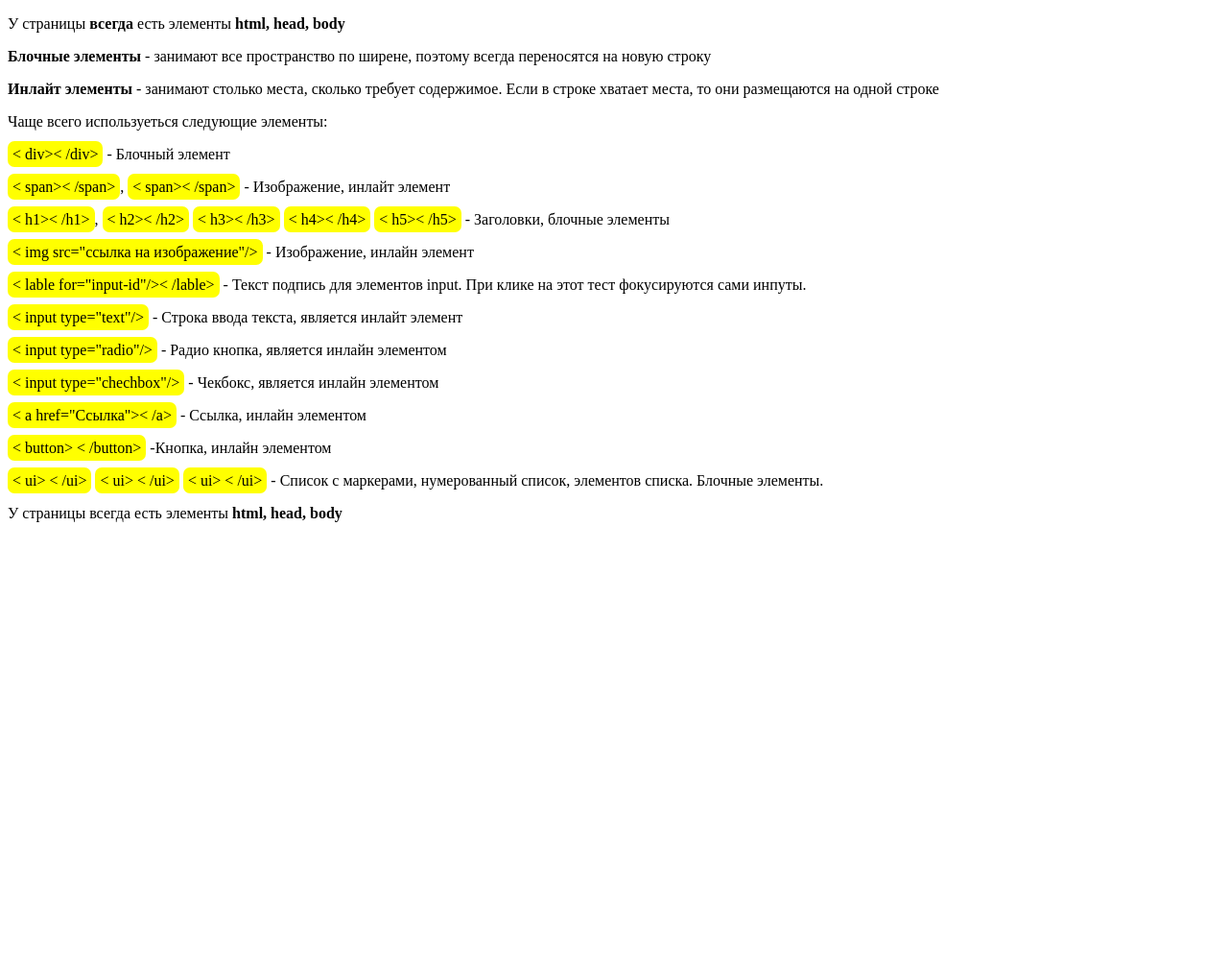
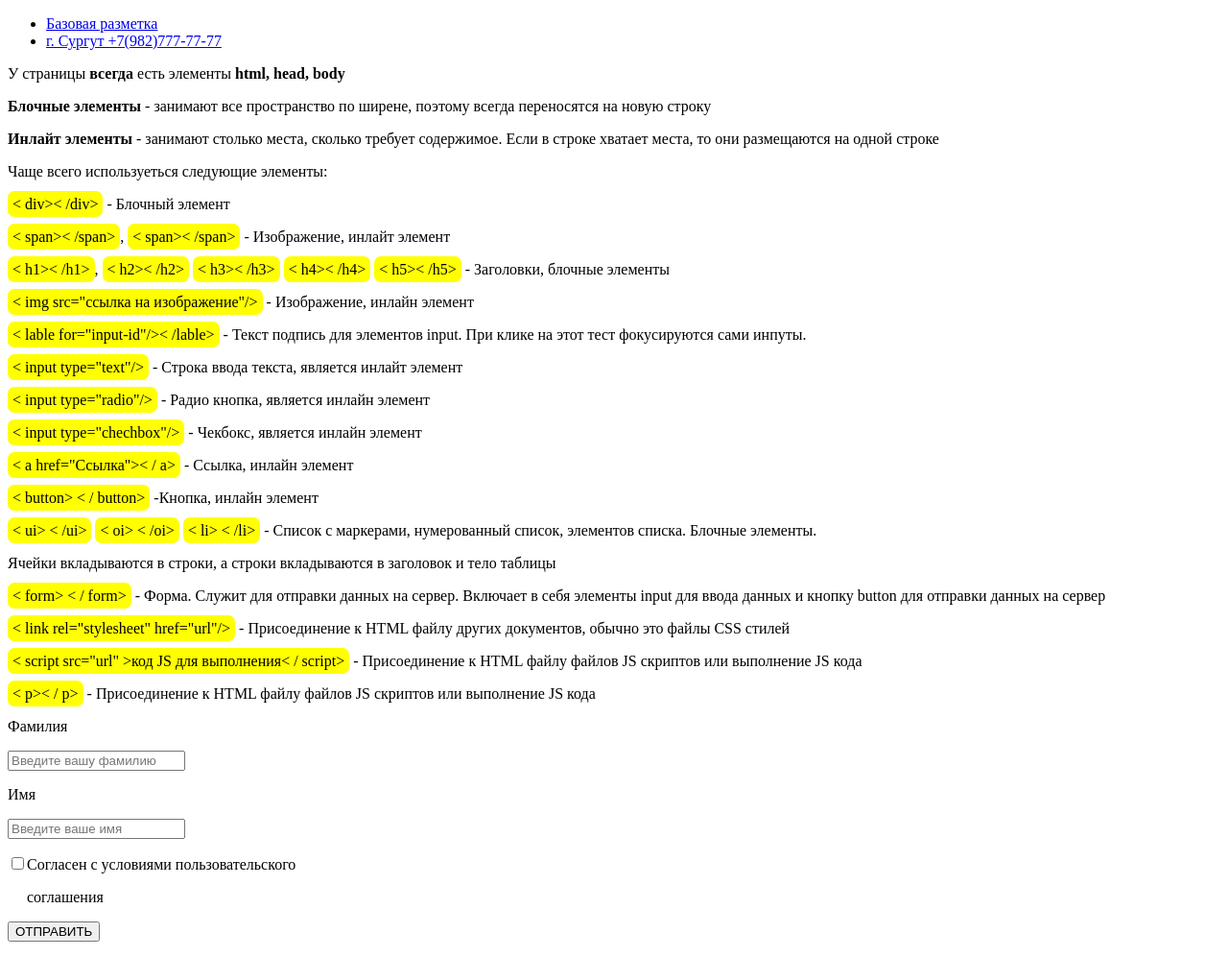
Before and after one commit to NegativeRU/-, a plain HTML site: page web/html.html in a window 1280 px wide. Shown: the whole page at 96% size. Before the commit the page ends 800 px from the top, so only its background shows below. Drawn offline with Linux system fonts and the light colour scheme.

Commit message:
Update html.html

```diff
--- a/web/html.html
+++ b/web/html.html
@@ -2,10 +2,14 @@
 <html>
  <head>
   <meta charset="utf-8">
-  <title>Стили</title>
+  <title>Маннапов А.Р. 605-61з</title>
   <link rel="stylesheet" href="style.css">
  </head>
  <body>
+	<ul>
+<li><a href="a">Базовая разметка</a></li>
+<li><a href="a">г. Сургут +7(982)777-77-77</a></li>
+</ul>
 	<p>
 		У страницы <b>всегда</b> есть элементы <b>html, head, body</b>
 	</p>
@@ -24,7 +28,7 @@
     <p>
 		<span class="code">< span>< /span></span>, <span class="code">< span>< /span></span> - Изображение, инлайт элемент
     </p>
-   <p>
+    <p>
 		<span class="code">< h1>< /h1></span>,
 		<span class="code">< h2>< /h2></span>
 		<span class="code">< h3>< /h3></span>
@@ -37,28 +41,60 @@
 	<p>
 		<span class="code">< lable for="input-id"/>< /lable></span> - Текст подпись для элементов input. При клике на этот тест фокусируются сами инпуты.
 	</p>
-   <p>
+    <p>
 		<span class="code">< input type="text"/></span> - Строка ввода текста, является инлайт элемент
 	</p>
 	<p>
-		<span class="code">< input type="radio"/></span> - Радио кнопка, является инлайн элементом
+		<span class="code">< input type="radio"/></span> - Радио кнопка, является инлайн элемент
 	</p>
 	<p>
-		<span class="code">< input type="chechbox"/></span> - Чекбокс, является инлайн элементом
+		<span class="code">< input type="chechbox"/></span> - Чекбокс, является инлайн элемент
 	</p>
 	<p>
-		<span class="code">< a href="Ссылка">< /a></span> - Ссылка, инлайн элементом
+		<span class="code">< a href="Ссылка">< / a></span> - Ссылка, инлайн элемент
 	</p>
 	<p>
-		<span class="code">< button> < /button></span> -Кнопка, инлайн элементом
+		<span class="code">< button> < / button></span> -Кнопка, инлайн элемент
 	</p>
 	<p>
 		<span class="code">< ui> < /ui></span>
-		<span class="code">< ui> < /ui></span>
-		<span class="code">< ui> < /ui></span> - Список с маркерами, нумерованный список, элементов списка. Блочные элементы.
+		<span class="code">< oi> < /oi></span>
+		<span class="code">< li> < /li></span> - Список с маркерами, нумерованный список, элементов списка. Блочные элементы.
 	</p>
-   <p>
-		У страницы всегда есть элементы <b>html, head, body</b>
+    <p>
+		Ячейки вкладываются в строки, а строки вкладываются в заголовок и тело таблицы
 	</p>
+	<p>
+		<span class="code">< form> < / form></span> - Форма. Служит для отправки данных на сервер. Включает в себя элементы input для ввода данных и кнопку button для отправки данных на сервер
+	</p>
+	<p>
+		<span class="code">< link rel="stylesheet" href="url"/></span> - Присоединение к HTML файлу других документов, обычно это файлы CSS стилей
+	</p>
+	<p>
+		<span class="code">< script src="url" >код JS для выполнения< / script></span> - Присоединение к HTML файлу файлов JS скриптов или выполнение JS кода
+	</p>
+	<p>
+		<span class="code">< p>< / p></span> - Присоединение к HTML файлу файлов JS скриптов или выполнение JS кода
+	</p>
+    <div>Фамилия</div>
+	<p>
+	</p>
+		<input class="pole" type="text" placeholder="Введите вашу фамилию">
+
+	<p>
+	</p>
+		<div>Имя</div>
+	<p>
+	</p>
+		<input class="pole" type="text" placeholder="Введите ваше имя">
+
+
+	<p><input type="checkbox">Согласен с условиями пользовательского</p><p>&emsp; соглашения<p>
+	</p>
+
+	<div class="left">
+		<button class="button">ОТПРАВИТЬ</button>
+		<p id="index"></p>
+	</div>
    </body>
 </html>
```
